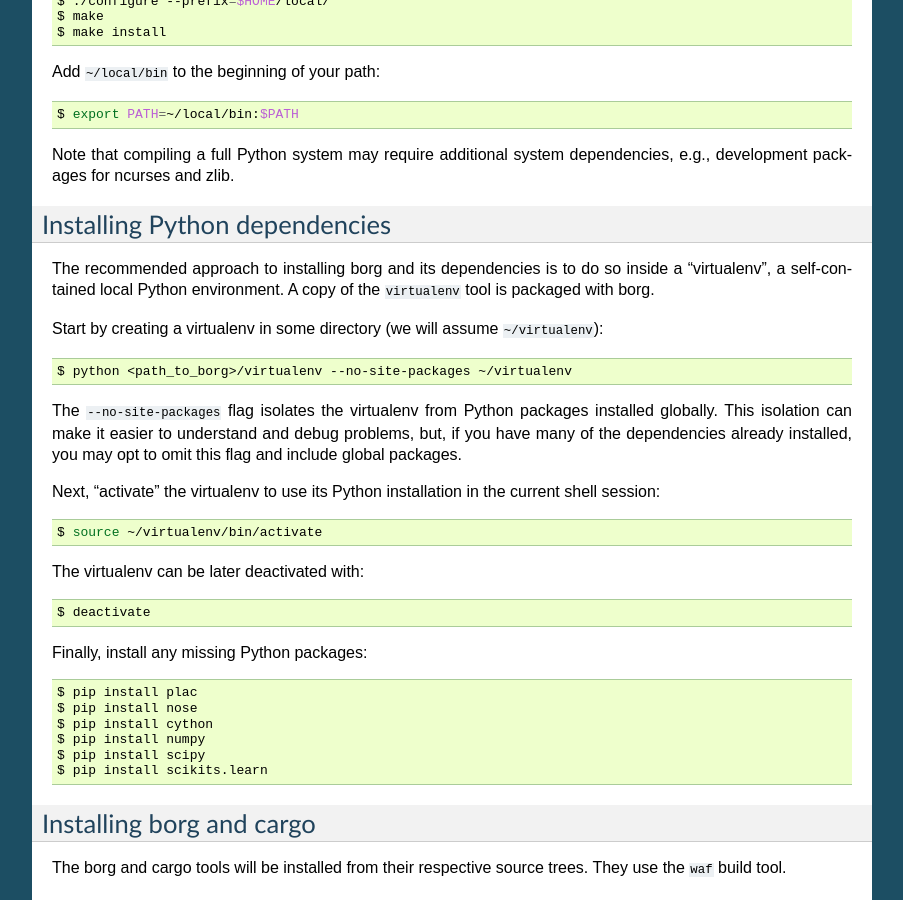
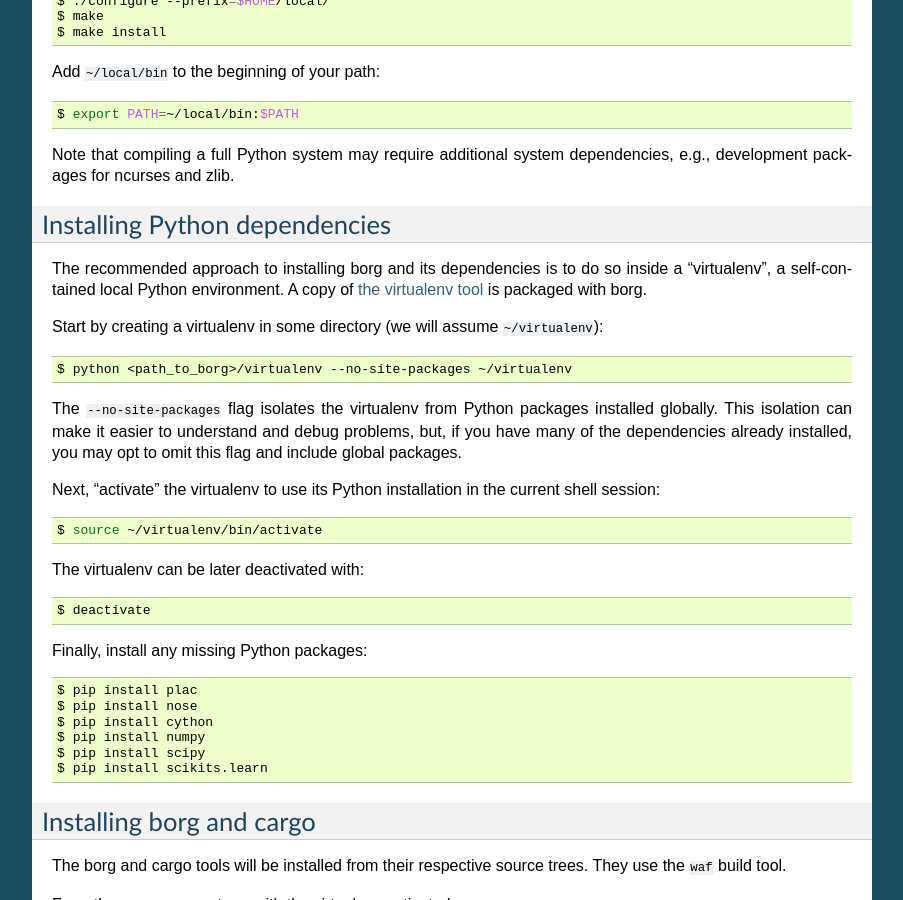
Before and after one commit to borg-project/borg, a Sphinx documentation site: the page built from docs/installation.rst, in a window 1280 px wide and 900 px high, scrolled down 1169 px. Shown: the whole window, without its empty margins (198-1101 px from the left). Built offline with Sphinx 7.4.7, drawn with Linux system fonts in a browser that asks for light colours; part of the change alters nothing that is shown.

```diff
--- a/docs/installation.rst
+++ b/docs/installation.rst
@@ -88,7 +88,7 @@ Installing Python dependencies
 
 The recommended approach to installing borg and its dependencies is to do so
 inside a "virtualenv", a self-contained local Python environment. A copy of
-the ``virtualenv`` tool is packaged with borg.
+`the virtualenv tool <http://www.virtualenv.org/>`_ is packaged with borg.
 
 Start by creating a virtualenv in some directory (we will assume
 ``~/virtualenv``):
```
